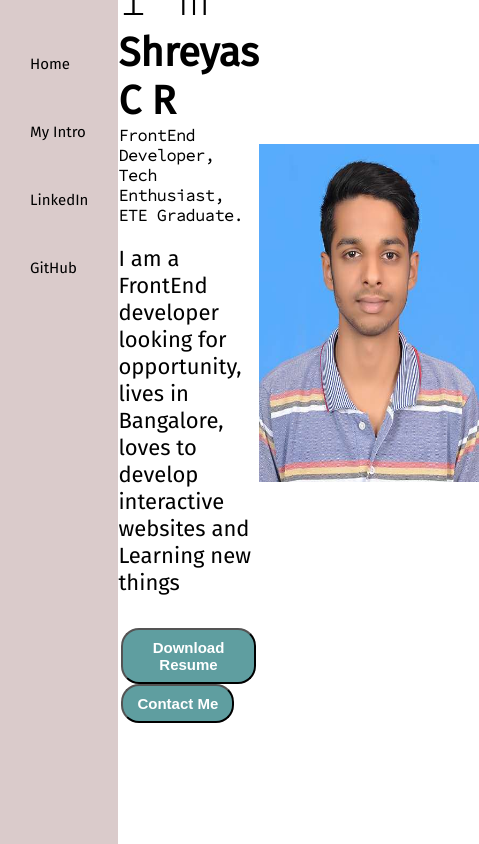
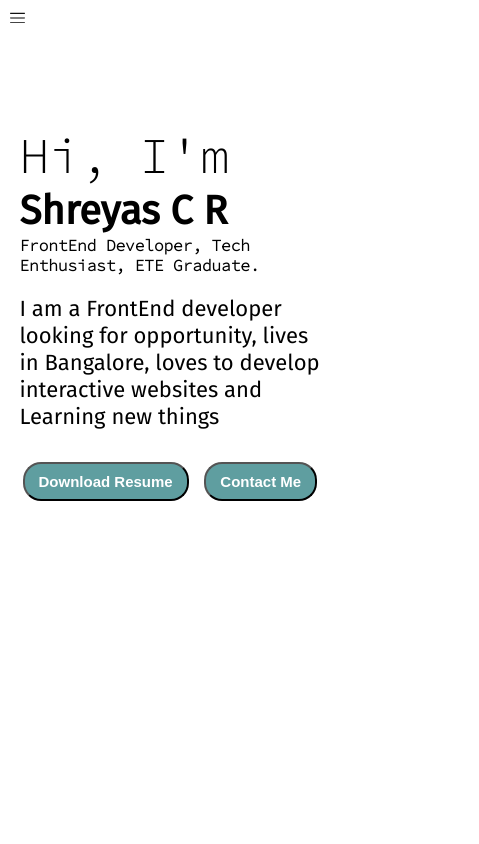
Before and after one commit to Shreyascr5/portfolio, a plain HTML site: page index.html in a window 390 px wide. Shown: the whole page, 479 px wide, since content can reach past the window. Drawn offline with Linux system fonts and the light colour scheme.

Commit message:
added responsiveness

```diff
--- a/index.html
+++ b/index.html
@@ -10,7 +10,7 @@
 
 <body>
     <div class="container">
-        <div class="sidebar">
+        <div class="sidebar sidebarGo">
             <nav>
                 <ul>
                     <li><a href="/">Home</a></li>
@@ -21,6 +21,10 @@
             </nav>
         </div>
         <div class="main">
+            <div class="hamburger">
+                <img src="./images/hamburger.png" alt="hamburger" class=" ham" width="15px">
+                <img src="./images/close.png" alt="cross" class="cross" width="0">
+            </div>
             <div class="infoContainer">
                 <div class="devInfo">
                     <div class="hello">Hi, I'm</div>
@@ -40,6 +44,7 @@
             </div>
         </div>
     </div>
+
     <script src="index.js"></script>
 </body>
 
--- a/index.js
+++ b/index.js
@@ -0,0 +1,11 @@
+document.querySelector('.cross').style.display='none';
+document.querySelector('.ham').addEventListener("click", ()=>{
+    document.querySelector('.sidebar').classList.toggle('sidebarGo');
+    // if(document.querySelector('.sidebar').classList.contains('sidebarGo')){
+    //     document.querySelector('.ham').style.display= 'inline'
+    //     document.querySelector('.cross').style.display= 'none'
+    // }else{
+    //     document.querySelector('.ham').style.display= 'none'
+    //     document.querySelector('.cross').style.display= 'inline'
+    // }
+})
--- a/style.css
+++ b/style.css
@@ -8,10 +8,11 @@
 
 .sidebar {
     /* background-color: red; */
-    width: 200px;
+   position: absolute;
     font-family: 'Fira Sans', sans-serif;
     height: 100vh;
     background-color: rgb(218, 203, 203);
+    transition: transform 0.3s ease-in;
 }
 
 .sidebar nav {
@@ -155,3 +156,26 @@
 .skills li{
 list-style: none;
 }
+.sidebarGo{
+    transform: translate(-443px,0px);
+    position: absolute;
+   }
+.hamburger {
+    position: absolute;
+    cursor: pointer;
+    top: 10px;
+    left: 10px;
+}
+.cross{
+    margin-left :90px;
+}
+@media(max-width:1615px){
+.devPic{
+    display: none;
+}
+
+   /* .sidebar{
+    transform: translate(-443px,0px);
+    position: absolute;
+   } */
+}
```
Also changed, not shown: contact.html (+5 -1 lines), intro.html (+5 -1 lines), images/close.png (added), images/hamburger.png (added).
